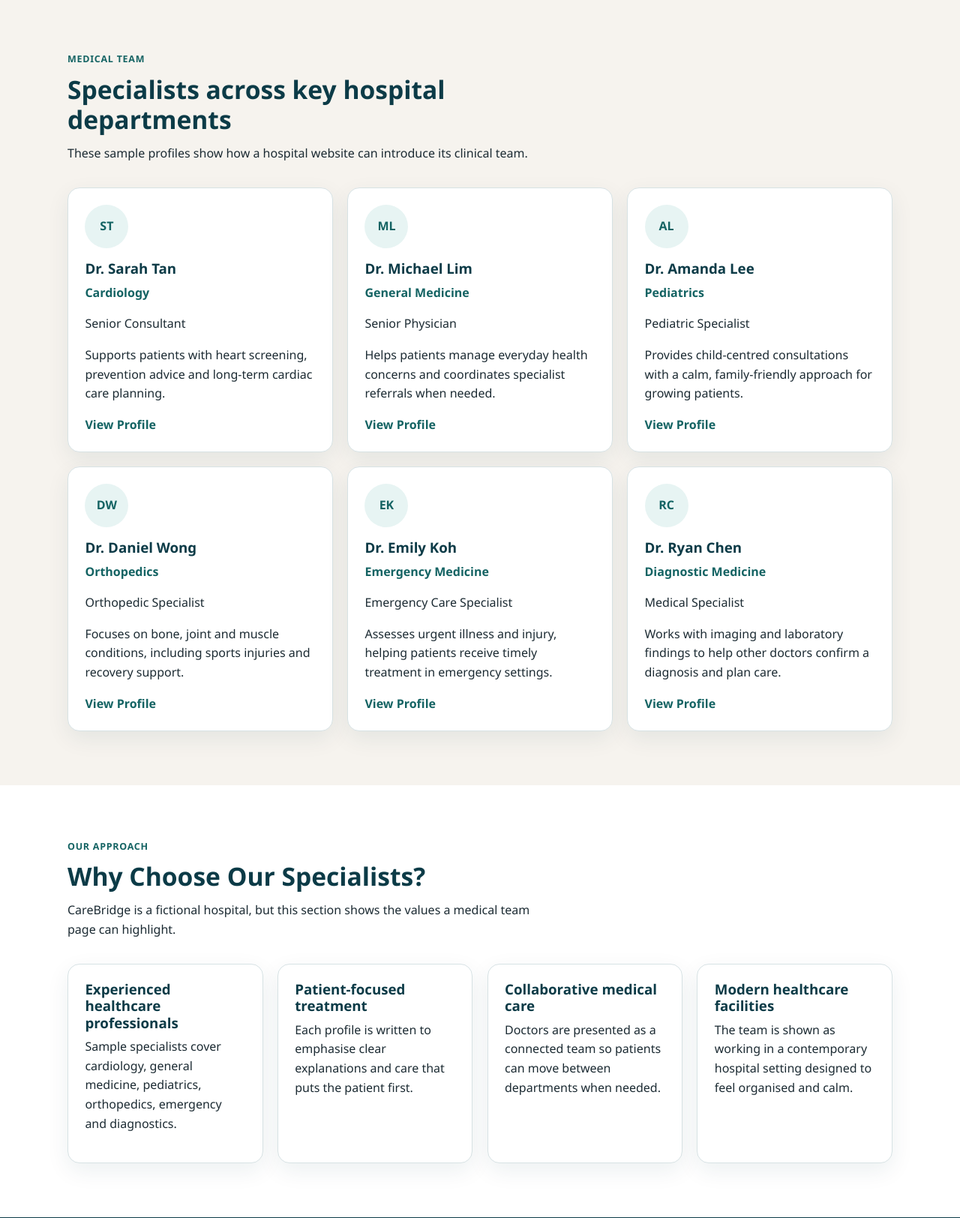
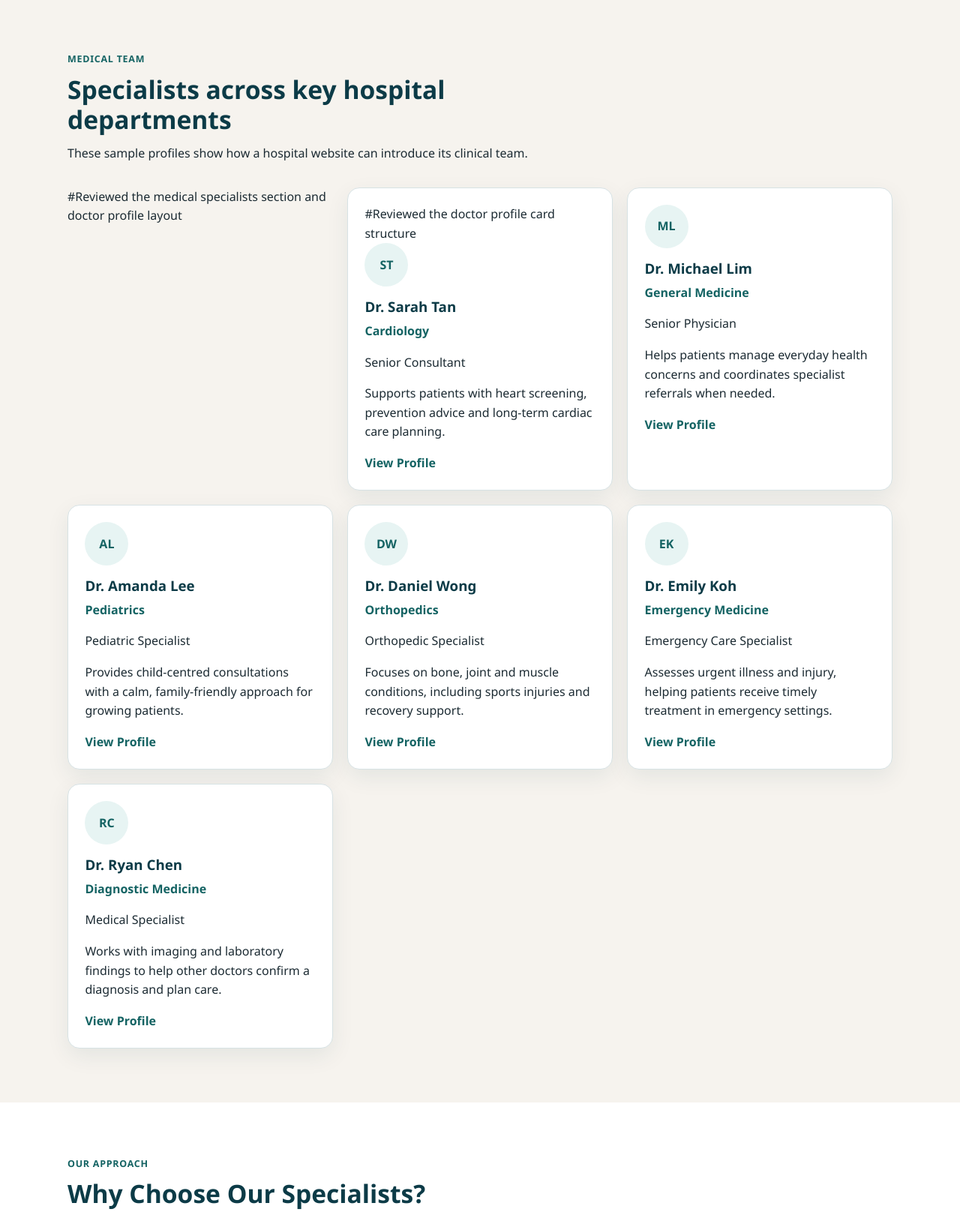
Before and after one commit to jiye130309-arch/CareBridge-Hospital, a Flask app: page /doctors in a window 1280 px wide. Shown: the part 400-2024 px from the top of the page at 75% size. Run offline with Flask 3, Linux system fonts and the light colour scheme.

Commit message:
Update doctors.html

```diff
--- a/templates/doctors.html
+++ b/templates/doctors.html
@@ -18,8 +18,8 @@
             <p>These sample profiles show how a hospital website can introduce its clinical team.</p>
         </div>
 
-        <div class="doctor-grid">
-            <article class="doctor-card" id="sarah-tan">
+        <div class="doctor-grid">      #Reviewed the medical specialists section and doctor profile layout
+            <article class="doctor-card" id="sarah-tan">  #Reviewed the doctor profile card structure
                 <p class="doctor-initials" aria-hidden="true">ST</p>
                 <h3>Dr. Sarah Tan</h3>
                 <p class="doctor-role">Cardiology</p>
@@ -84,7 +84,7 @@
             <p>CareBridge is a fictional hospital, but this section shows the values a medical team page can highlight.</p>
         </div>
 
-        <div class="benefit-grid">
+        <div class="benefit-grid">  #Reviewed the specialist benefits and patient care information
             <article class="benefit">
                 <h3>Experienced healthcare professionals</h3>
                 <p>Sample specialists cover cardiology, general medicine, pediatrics, orthopedics, emergency and diagnostics.</p>
```
